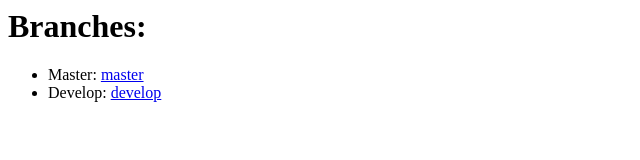
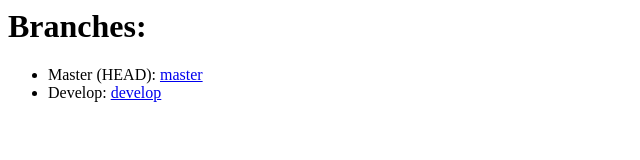
Before and after one commit to unimicro/git-lecture, a plain HTML site: page index.html in a window 1280 px wide. Shown: the whole page, without its empty margins (0-640 px from the left). Drawn offline with Linux system fonts and the light colour scheme.

Commit message:
Added HEAD as text on the master branch

```diff
--- a/index.html
+++ b/index.html
@@ -1,5 +1,5 @@
 <h1>Branches:</h1>
 <ul>
-<li>Master: <a href="c4.html">master</a></li>
+<li>Master (HEAD): <a href="c4.html">master</a></li>
 <li>Develop: <a href="c5.html">develop</a></li>
 </ul>
```
